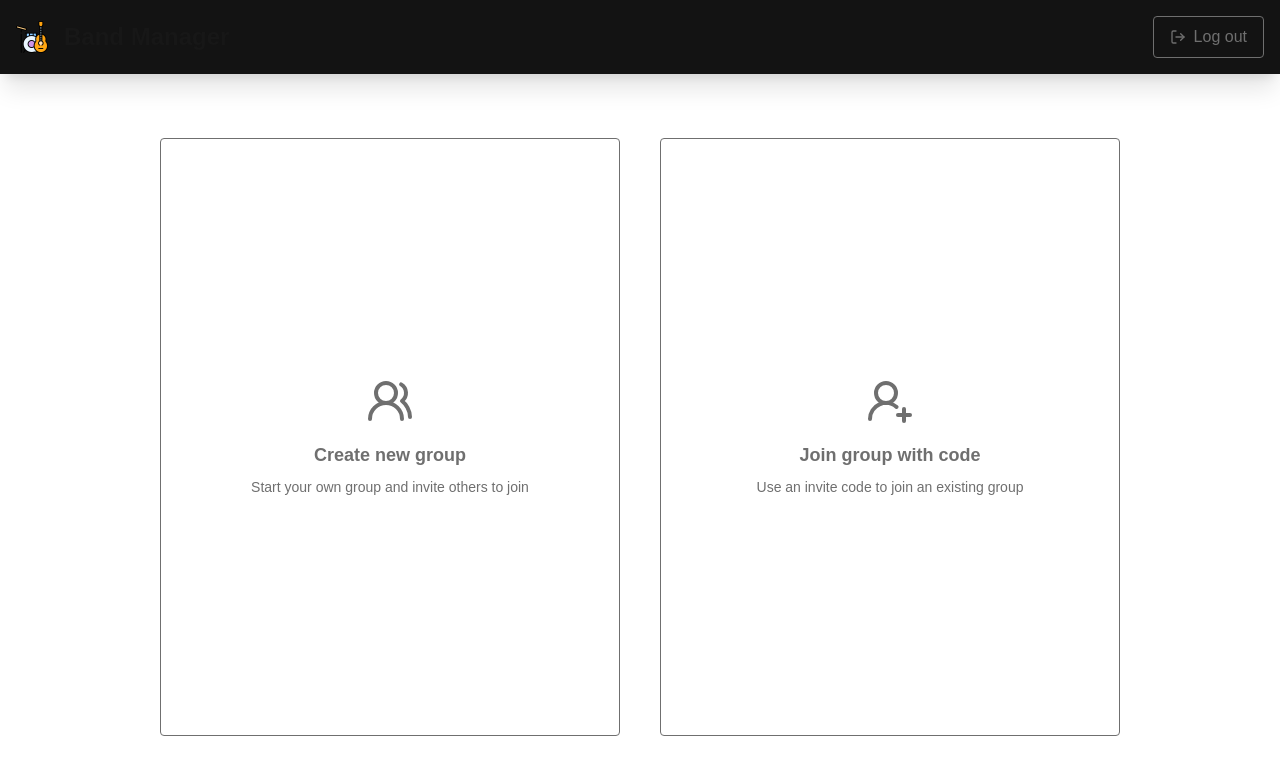
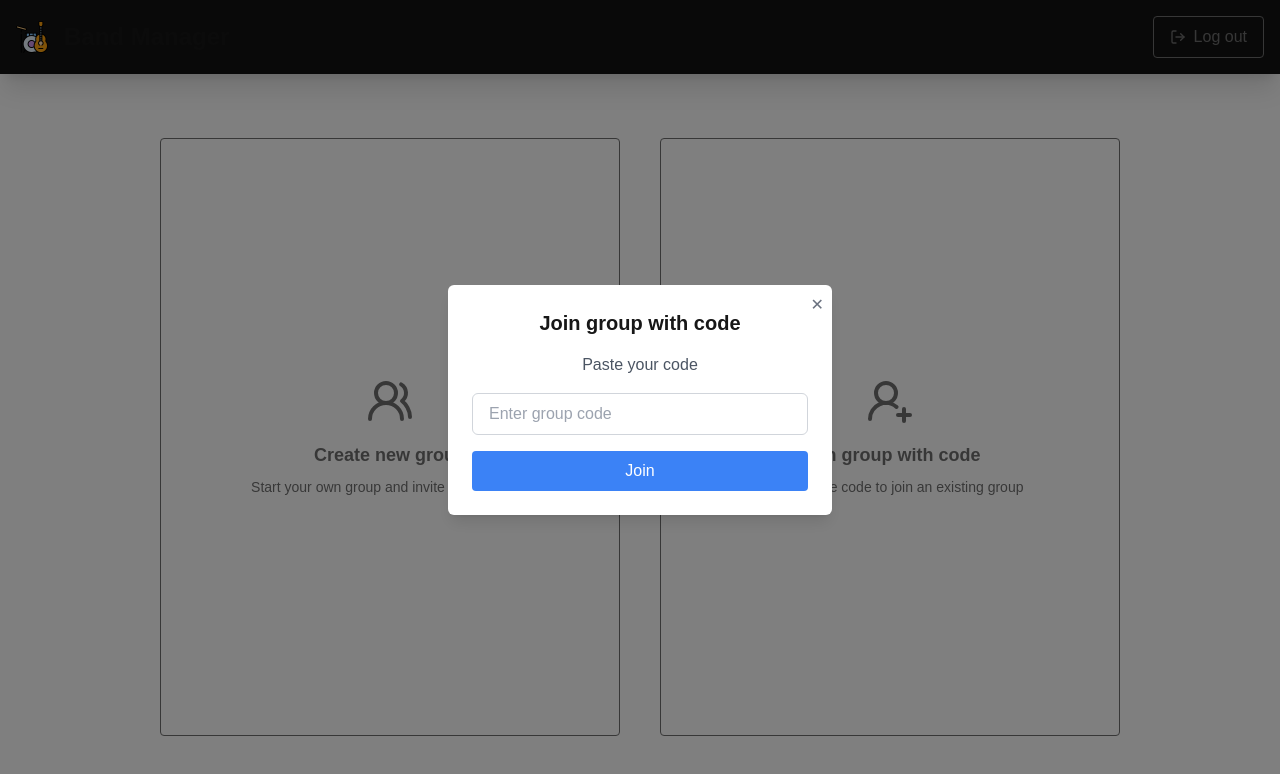
Before and after one commit to PZSP2-Team/band-manager, a Next.js app in the folder frontend/: page /group in a window 1280 px wide. Both pictures are taken after a click on the button 890 px from the left and 437 px from the top of the page. Shown: the top 774 px of the page. Built offline with nearby package versions, Linux system fonts and the light colour scheme; no server answers.

Commit message:
[IMPLEMENTED] Form to join a team

```diff
--- a/frontend/src/app/(protected)/group/page.tsx
+++ b/frontend/src/app/(protected)/group/page.tsx
@@ -1,32 +1,43 @@
-"use client"
+"use client";
 import { useSession } from "next-auth/react";
 import { useState, useEffect } from "react";
-import { UserRoundPlus, UsersRound, Info } from "lucide-react";
+import { UserRoundPlus, UsersRound } from "lucide-react";
 
 export default function GroupPage() {
   const { data: session } = useSession();
-    const [group, setGroup] = useState<{id: number, name: string, description: string} | null>(null);
+  const [group, setGroup] = useState<{ id: number; name: string; description: string } | null>(null);
+  const [showJoinModal, setShowJoinModal] = useState(false);
+  const [joinCode, setJoinCode] = useState("");
+  const [error, setError] = useState(false);
+  const [success, setSuccess] = useState(false);
+
+  const TEST_JOIN_CODE = process.env.NEXT_PUBLIC_TEST_JOIN_CODE; // Accessing the code from .env
 
   useEffect(() => {
     if (session?.user?.groupId) {
-            //fetch here
       setGroup({
         id: session.user.groupId,
         name: "testgroup",
-                description: "test group description"
+        description: "test group description",
       });
     }
   }, [session]);
 
+  const handleJoinGroup = () => {
+    if (joinCode === TEST_JOIN_CODE) {
+      setSuccess(true);
+      setError(false);
+    } else {
+      setError(true);
+      setJoinCode("");
+    }
+  };
+
   if (group) {
     return (
       <div className="max-w-md mx-auto mt-10 p-6">
-                <h1 className="text-2xl font-bold mb-6">
-                    You belong to: {group.name}
-                </h1>
-                <p className="text-gray-600">
-                    {group.description}
-                </p>
+        <h1 className="text-2xl font-bold mb-6">You belong to: {group.name}</h1>
+        <p className="text-gray-600">{group.description}</p>
       </div>
     );
   }
@@ -43,7 +54,7 @@ export default function GroupPage() {
           <p className="text-sm text-center">Start your own group and invite others to join</p>
         </button>
         <button
-                    onClick={() => {/* join group logic */}}
+          onClick={() => setShowJoinModal(true)}
           className="flex flex-col items-center justify-center w-full p-4 border border-customGray text-customGray rounded hover:bg-hoverGray group"
         >
           <UserRoundPlus size={48} className="mb-4 transform transition-transform group-hover:-translate-y-4" />
@@ -51,6 +62,44 @@ export default function GroupPage() {
           <p className="text-sm text-center">Use an invite code to join an existing group</p>
         </button>
       </div>
+
+      {showJoinModal && (
+        <div className="fixed inset-0 bg-black bg-opacity-50 flex items-center justify-center z-50">
+          <div className="bg-white p-6 rounded-md shadow-lg w-96 relative">
+            <button
+              onClick={() => setShowJoinModal(false)}
+              className="absolute top-2 right-2 text-gray-500 hover:text-gray-800"
+            >
+              ✕
+            </button>
+            {!success ? (
+              <>
+                <h2 className="text-xl font-bold mb-4 text-center">Join group with code</h2>
+                <p className="text-gray-600 mb-4 text-center">Paste your code</p>
+                <input
+                  type="text"
+                  value={joinCode}
+                  onChange={(e) => setJoinCode(e.target.value)}
+                  placeholder="Enter group code"
+                  className="w-full px-4 py-2 mb-4 border border-gray-300 rounded-md"
+                />
+                <button
+                  onClick={handleJoinGroup}
+                  className="w-full py-2 bg-blue-500 text-white rounded hover:bg-blue-600"
+                >
+                  Join
+                </button>
+                {error && <p className="mt-2 text-red-500 text-center">Try again or check your code</p>}
+              </>
+            ) : (
+              <div className="text-center">
+                <h2 className="text-xl font-bold mb-4">Successfully joined!</h2>
+                <span className="text-4xl">🎉</span>
+              </div>
+            )}
+          </div>
+        </div>
+      )}
     </div>
   );
 }
```
Lines whose indentation alone changed are shown as unchanged.
